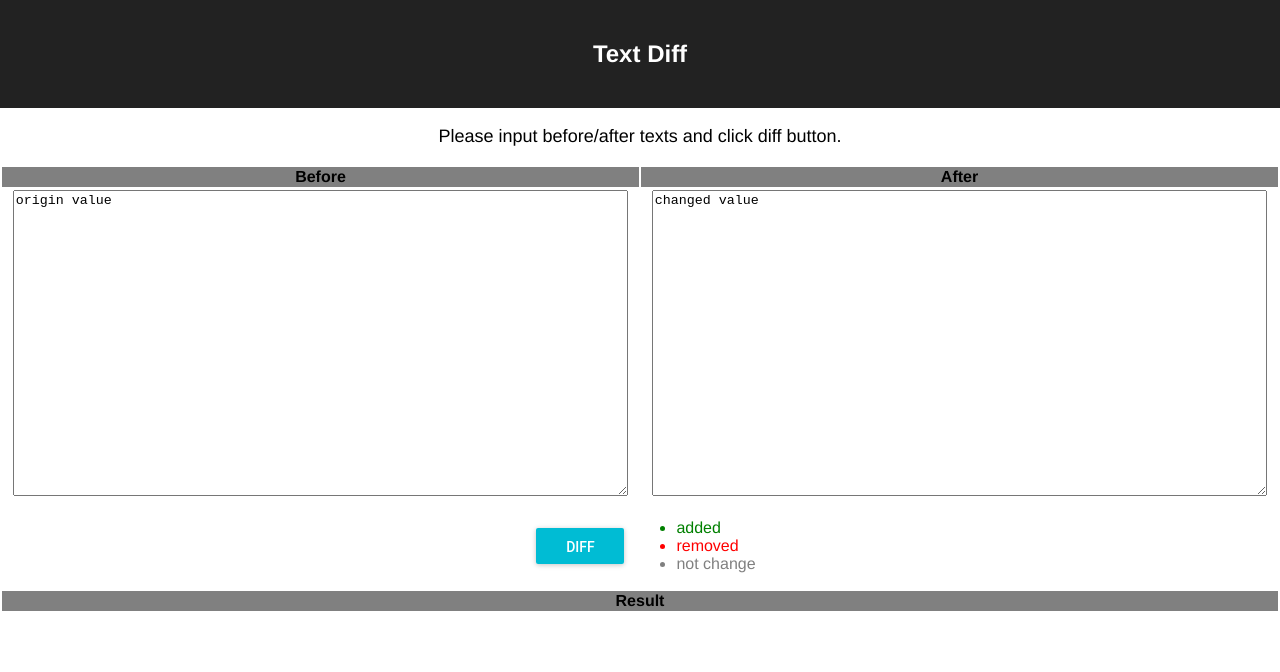
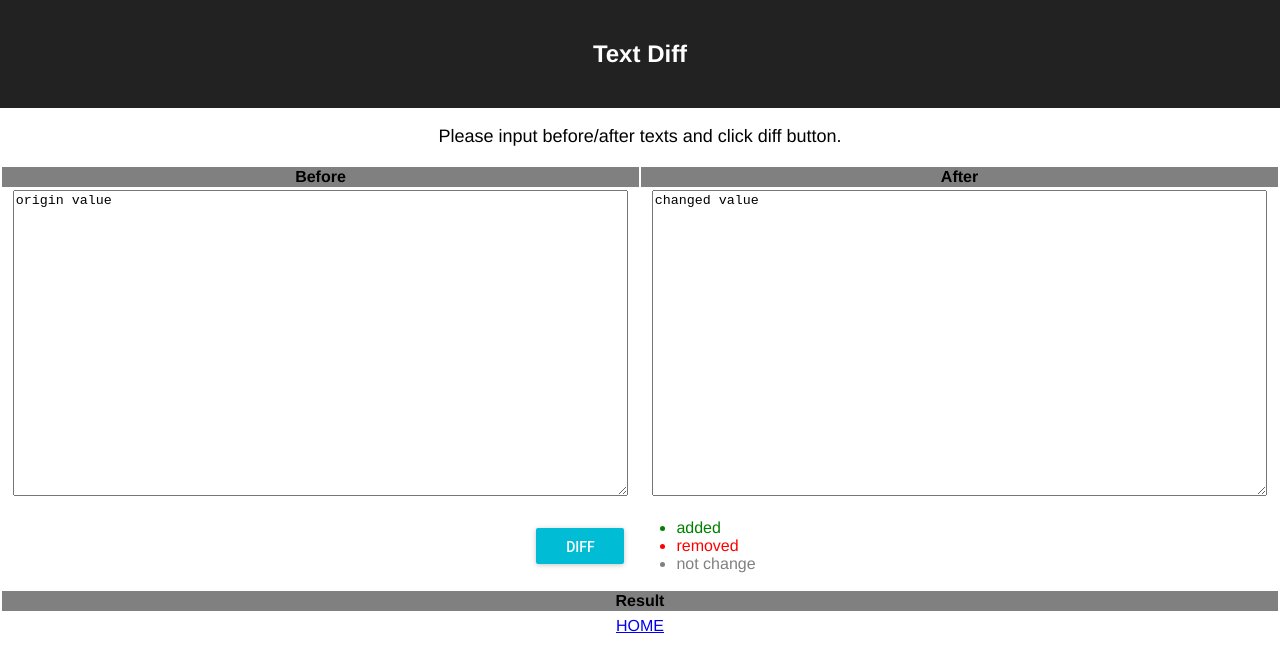
Before and after one commit to oikwsat/react-txtdiff, a React (Create React App) app: page / in a window 1280 px wide. Shown: the top 672 px of the page. Built offline with nearby package versions, Linux system fonts and the light colour scheme; what react-tap-event-plugin would draw is missing.

Commit message:
site topへの導線を追加

```diff
--- a/src/App.js
+++ b/src/App.js
@@ -84,6 +84,9 @@ export default class App extends React.Component {
             </tr>
           </tbody>
         </table>
+        <footer>
+          <a href="/">HOME</a>
+        </footer>
       </div>
     );
   }
```
